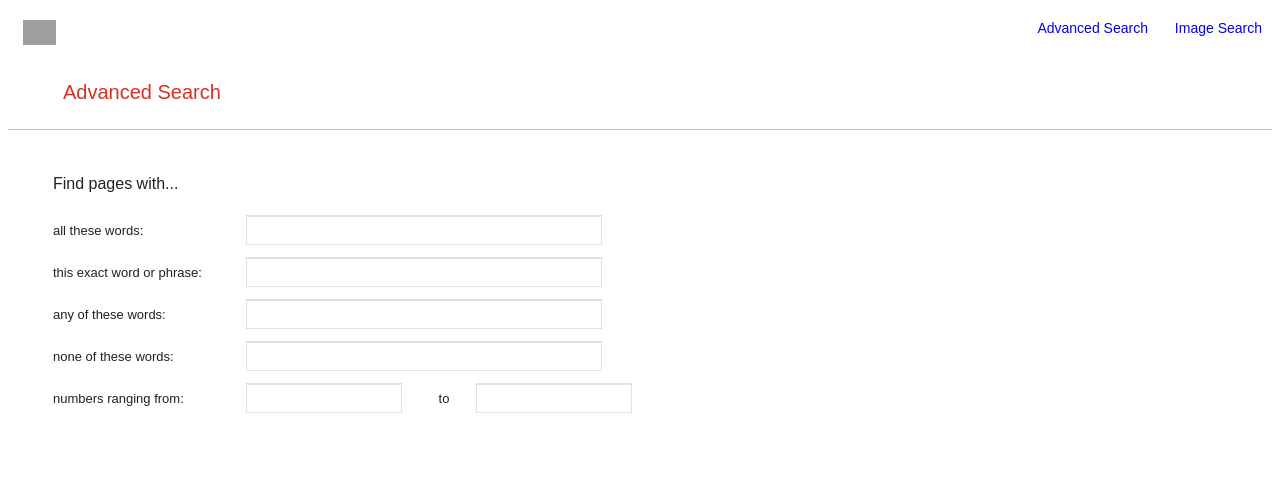
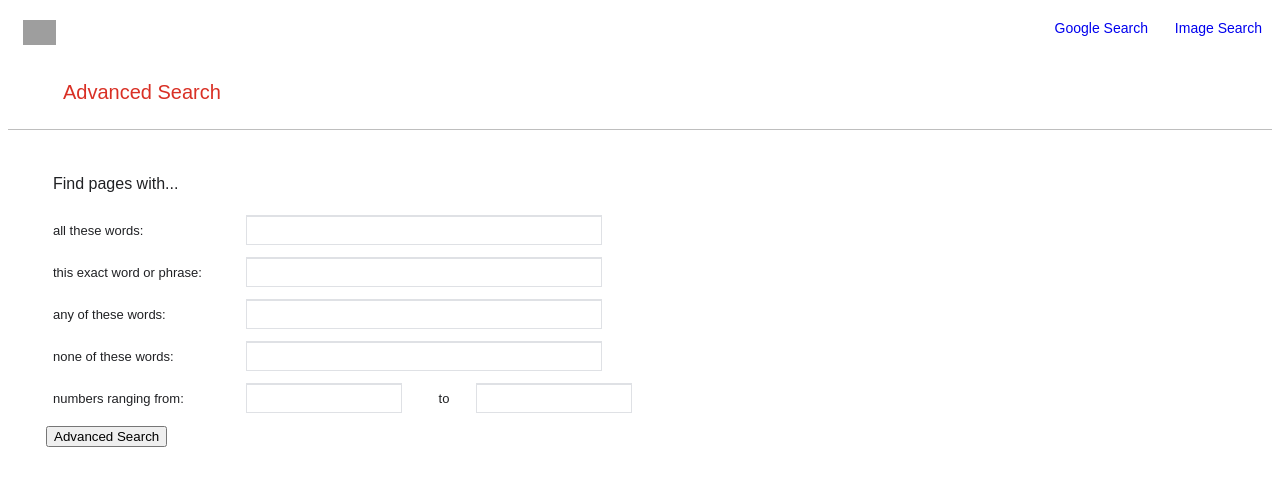
Before and after one commit to anhthuntr/CS50W-project0-search, a plain HTML site: page advanced.html in a window 1280 px wide. Drawn offline with Linux system fonts and the light colour scheme; grey boxes are pictures that could not be loaded.

Commit message:
update advanced page

```diff
--- a/advanced.html
+++ b/advanced.html
@@ -8,7 +8,7 @@
         <div>
             <div class="navbar">
                 <img class="navbar-left" height="25px" src="https://www.google.com/images/branding/googlelogo/2x/googlelogo_color_272x92dp.png" />
-                <a class="navbar-pad" href="index.html">Advanced Search</a>
+                <a class="navbar-pad" href="index.html">Google Search</a>
                 <a class="navbar-pad" href="image.html">Image Search</a>
             </div>
             <div class="ad-bar">Advanced Search</div>
@@ -43,7 +43,8 @@
                                 <input class="ad-textinput" style="width:150px" name="as_nhi" type="text"> </div>
                             </div>
                     </div>
-            </div>
+                    <input class="ad-searchbutton" value="Advanced Search" type="submit">
+                </div>
         </form>
     </body>
 </html>
```
Also changed, not shown: 2 other files.
